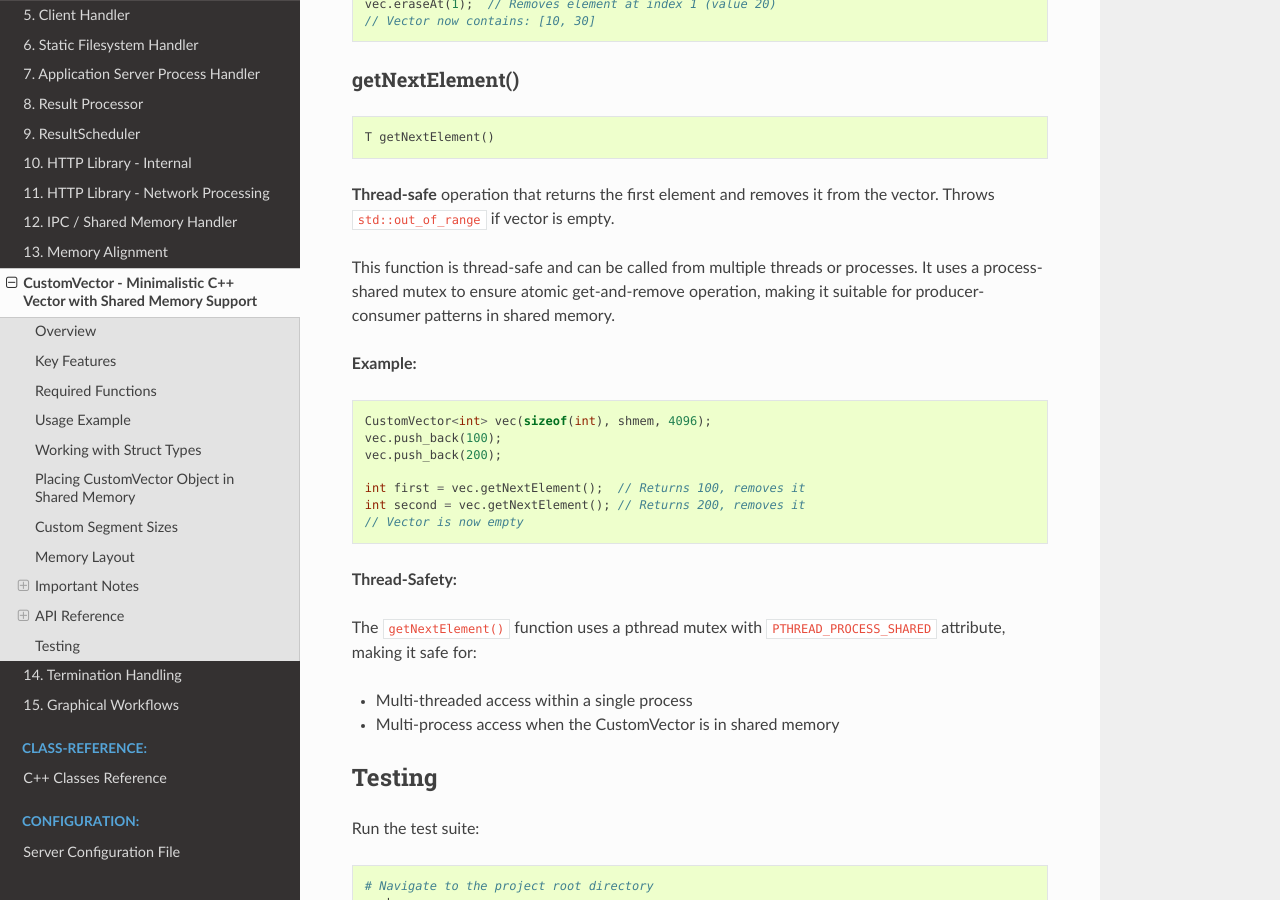
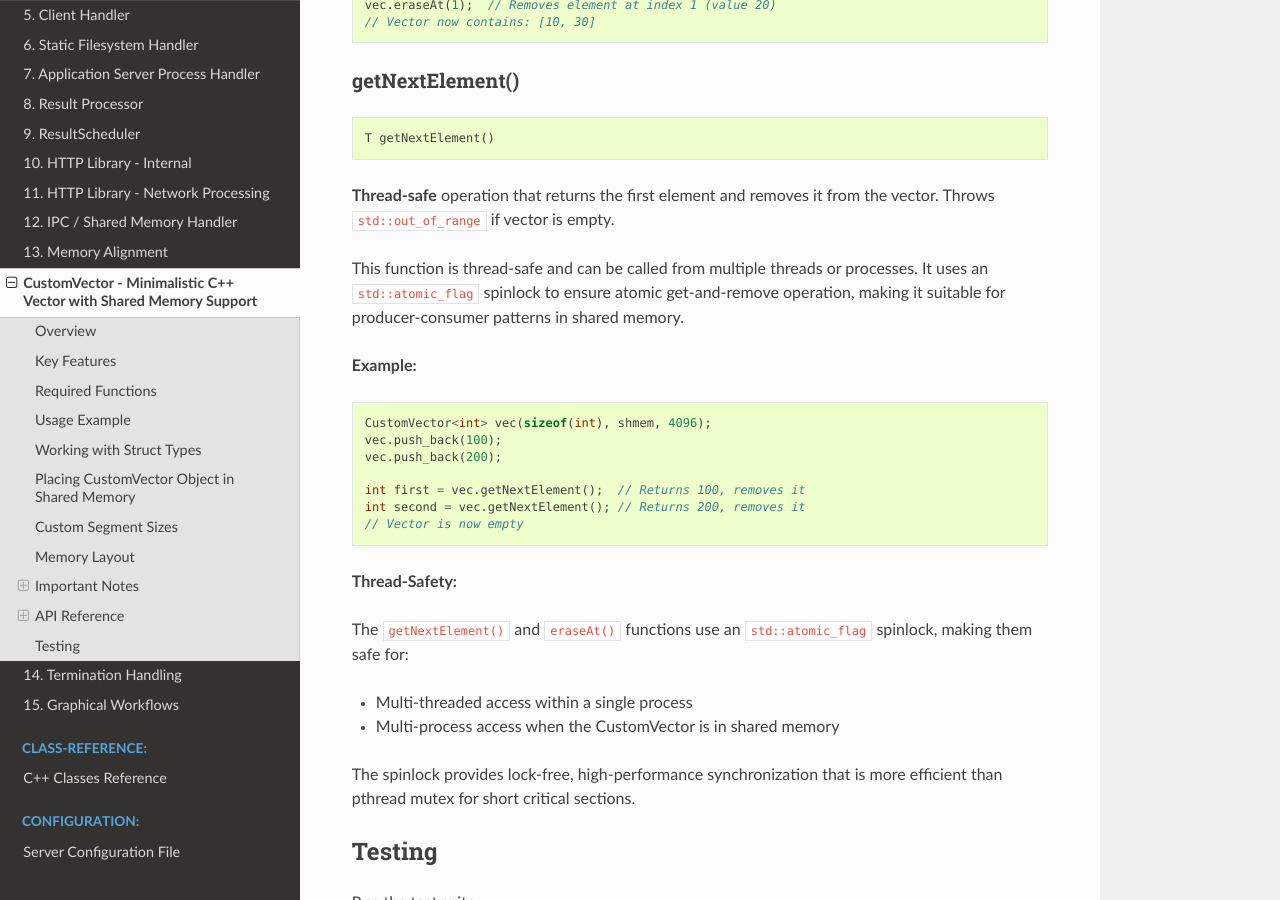
Before and after one commit to WEBcodeX1/http-1.2, a Sphinx documentation site: the page built from doc/CustomVector.rst, in a window 1280 px wide and 900 px high, scrolled down 6214 px. Built offline with Sphinx 7.4.7 and the Read the Docs theme 3.1.0, drawn with Linux system fonts in a browser that asks for light colours; some of the changed text lies outside the part shown.

Commit message:
Replace pthread mutex with std::atomic_flag spinlock and remove try-catch from getNextElement
Agent-Logs-Url: https://github.com/WEBcodeX1/http-1.2/sessions/3038e05f-f135-495b-a1b0-ed8f71f5c594

Co-authored-by: clauspruefer <17313789+clauspruefer@users.noreply.github.com>

```diff
--- a/doc/CustomVector.rst
+++ b/doc/CustomVector.rst
@@ -14,7 +14,7 @@ Key Features
 3. **Contiguous addressing**: Next segment address = previous address + segment_size_bytes
 4. **No iterators**: Designed to be 100% compatible with shared memory (no types that rely on other memory regions)
 5. **Simple interface**: Provides essential vector operations only
-6. **Thread-safe operations**: ``getNextElement()`` is thread-safe for multi-process/multi-threaded access
+6. **Thread-safe operations**: ``getNextElement()`` and ``eraseAt()`` are thread-safe using ``std::atomic_flag`` spinlock for high-performance multi-process/multi-threaded access
 
 Required Functions
 ------------------
@@ -315,7 +315,7 @@ getNextElement()
 
 **Thread-safe** operation that returns the first element and removes it from the vector. Throws ``std::out_of_range`` if vector is empty.
 
-This function is thread-safe and can be called from multiple threads or processes. It uses a process-shared mutex to ensure atomic get-and-remove operation, making it suitable for producer-consumer patterns in shared memory.
+This function is thread-safe and can be called from multiple threads or processes. It uses an ``std::atomic_flag`` spinlock to ensure atomic get-and-remove operation, making it suitable for producer-consumer patterns in shared memory.
 
 **Example:**
 
@@ -331,10 +331,12 @@ This function is thread-safe and can be called from multiple threads or processe
 
 **Thread-Safety:**
 
-The ``getNextElement()`` function uses a pthread mutex with ``PTHREAD_PROCESS_SHARED`` attribute, making it safe for:
+The ``getNextElement()`` and ``eraseAt()`` functions use an ``std::atomic_flag`` spinlock, making them safe for:
 
 - Multi-threaded access within a single process
 - Multi-process access when the CustomVector is in shared memory
+
+The spinlock provides lock-free, high-performance synchronization that is more efficient than pthread mutex for short critical sections.
 
 Testing
 -------
```
Also changed, not shown: 1 other file.
